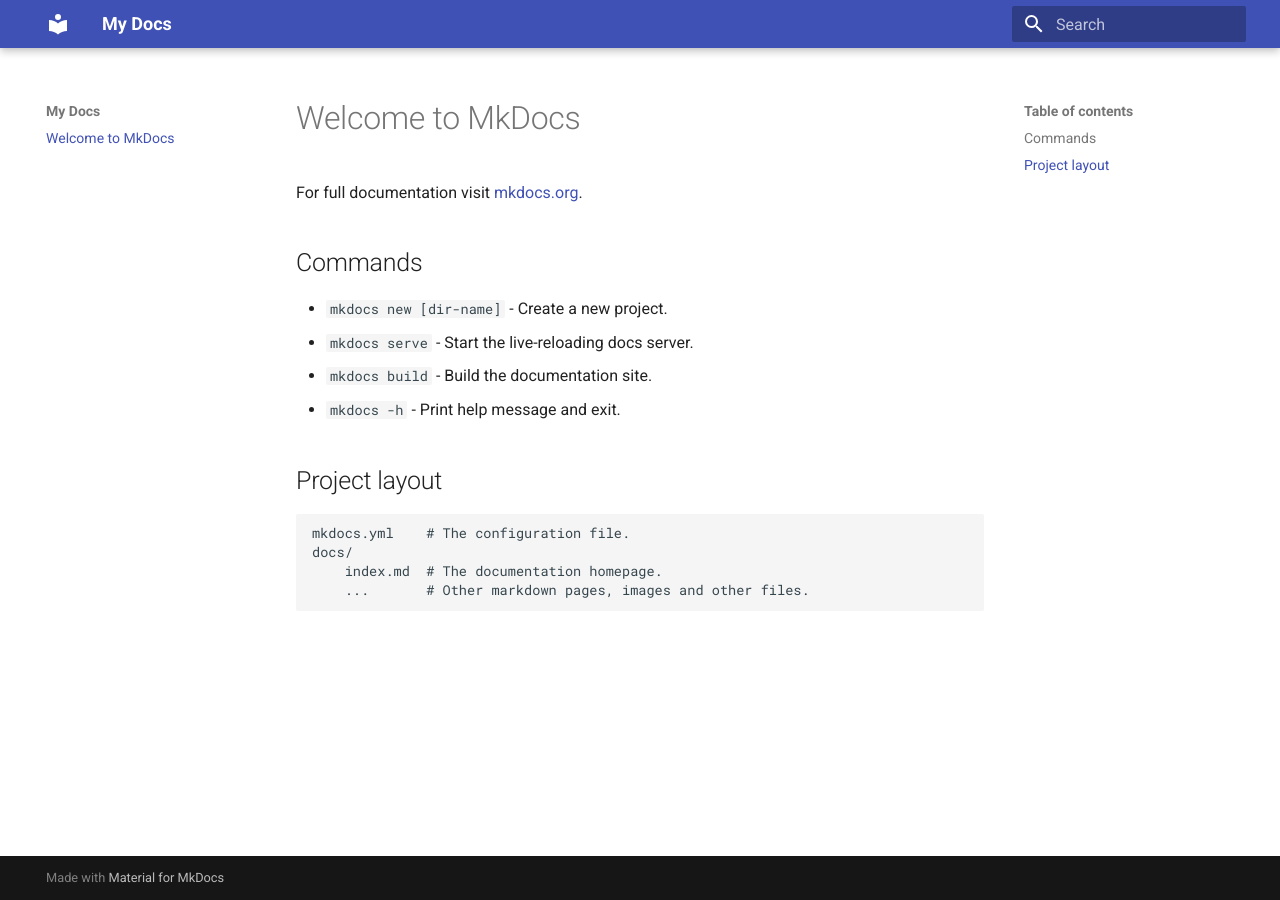
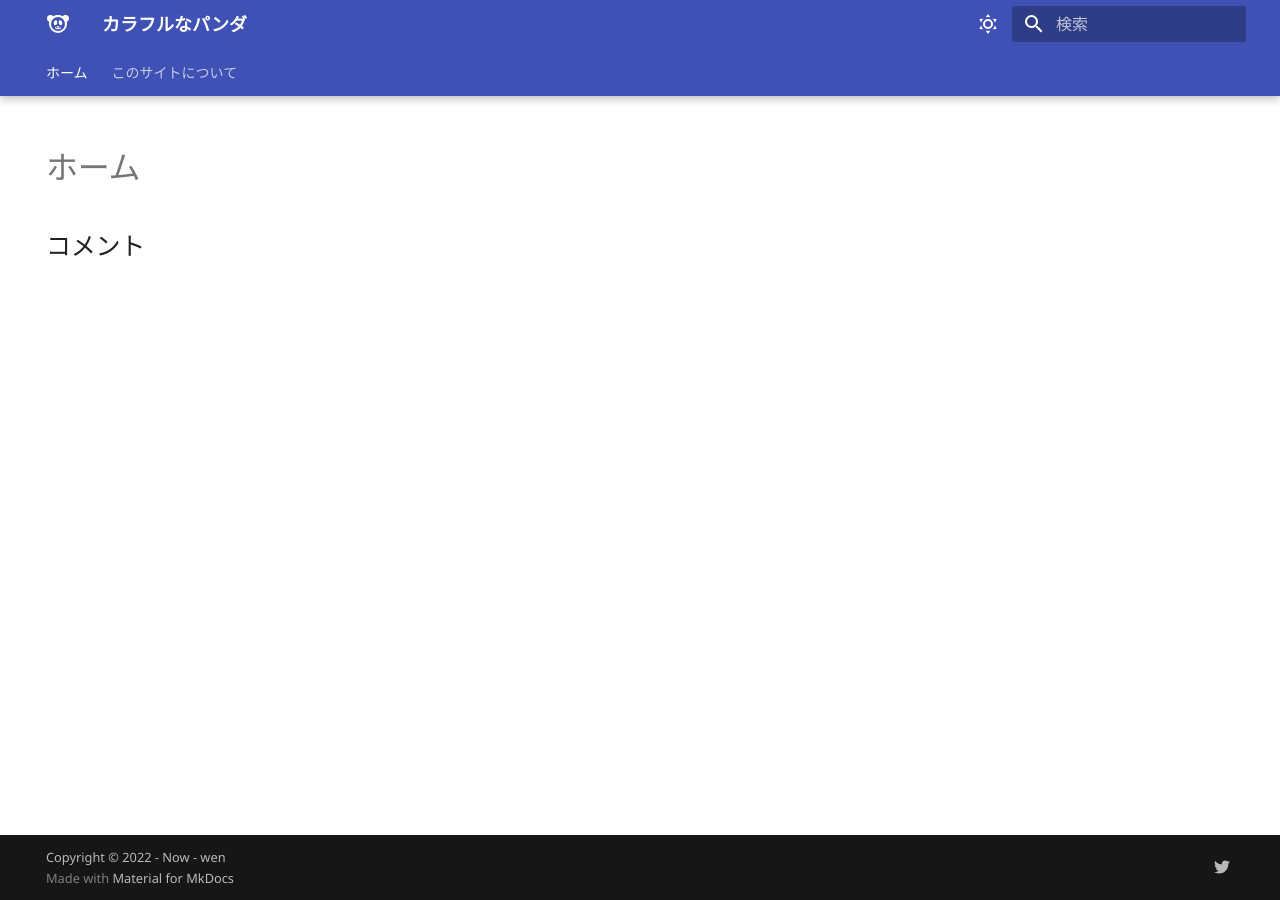
Before and after one commit to wifecooky/colorpanda, an MkDocs documentation site: the page built from docs/index.md, in a window 1280 px wide. Built offline with MkDocs 1.6.1 and Material for MkDocs 9.7.7, drawn with Linux system fonts in a browser that asks for light colours; comment, search, counter and statistics services are not loaded.

Commit message:
Setting for 'Material for MkDocs'

```diff
--- a/docs/index.md
+++ b/docs/index.md
@@ -1,17 +1,5 @@
-# Welcome to MkDocs
-
-For full documentation visit [mkdocs.org](https://www.mkdocs.org).
-
-## Commands
-
-* `mkdocs new [dir-name]` - Create a new project.
-* `mkdocs serve` - Start the live-reloading docs server.
-* `mkdocs build` - Build the documentation site.
-* `mkdocs -h` - Print help message and exit.
-
-## Project layout
-
-    mkdocs.yml    # The configuration file.
-    docs/
-        index.md  # The documentation homepage.
-        ...       # Other markdown pages, images and other files.
+---
+hide:
+  - navigation
+  - toc
+---
--- a/mkdocs.yml
+++ b/mkdocs.yml
@@ -1,3 +1,94 @@
-site_name: My Docs
+site_name: カラフルなパンダ
 theme:
-  name: material
+  name: material # MkDocs for Materialに表示スタイルを切替.
+  custom_dir: overrides
+  language: ja # メニュー言語を日本語に変更.
+  icon: # サイト名横のアイコン画像を変更.
+    logo: material/panda
+  # favicon
+  palette:
+    - scheme: default
+      toggle:
+        icon: material/weather-sunny
+        name: Switch to dark mode
+      # primary: deep purple
+    - scheme: slate
+      toggle:
+        icon: material/weather-night
+        name: Switch to light mode
+      # primary: deep purple
+
+  features:
+    - navigation.tabs # タブ表示を有効化.
+    - navigation.tabs.sticky
+    - navigation.tracking
+    - navigation.top
+    - search.suggest
+    - search.highlight
+    - search.share
+    - content.tabs.link
+  font:
+    text: Noto Sans
+    code: Roboto Mono
+
+# Navigation
+nav:
+  - ホーム: index.md
+  - このサイトについて: about.md
+
+markdown_extensions:
+  # Code blocks
+  - pymdownx.highlight:
+      anchor_linenums: true
+  - pymdownx.inlinehilite
+  - pymdownx.snippets
+  - pymdownx.superfences
+
+  - pymdownx.critic
+  - pymdownx.caret
+  - pymdownx.keys
+  - pymdownx.mark
+  - pymdownx.tilde
+  - admonition
+  - pymdownx.details
+  - tables
+  - toc:
+      permalink: true
+  # Lists: https://squidfunk.github.io/mkdocs-material/reference/lists/#configuration
+  - def_list
+  - pymdownx.tasklist:
+      custom_checkbox: true
+
+extra_css:
+  # ユーザー個別で効かせたい設定を記述.
+  - css/custom.css
+
+# Copyright
+copyright: "Copyright © 2022 - Now - wen"
+
+plugins:
+  - search:
+      lang:
+        - ja
+        - en
+  # - tags
+
+extra:
+  analytics:
+    provider: google
+    property: UA-XXXXXXXX-X
+    feedback:
+      # title: Was this page helpful
+      title: この記事は役に立ちましたか?
+      ratings:
+        - icon: material/heart
+          name: This page was helpful
+          data: 1
+          note: Thanks for your feedback!
+        - icon: material/heart-broken
+          name: This page could be improved
+          data: 0
+          note: Thanks for your feedback!
+  social:
+    - icon: fontawesome/brands/twitter
+      link: https://twitter.com/pandatell
--- /dev/null
+++ b/overrides/main.html
@@ -0,0 +1,49 @@
+{% extends "base.html" %} {% block content %} {{ super() }}
+
+<!-- Giscus -->
+<h2 id="__comments">{{ lang.t("meta.comments") }}</h2>
+<script
+  src="https://giscus.app/client.js"
+  data-repo="wifecooky/colorpanda"
+  data-repo-id="R_kgDOHS7wZg"
+  data-category="General"
+  data-category-id="DIC_kwDOHS7wZs4CO-u3"
+  data-mapping="pathname"
+  data-reactions-enabled="1"
+  data-emit-metadata="0"
+  data-input-position="top"
+  data-theme="preferred_color_scheme"
+  data-lang="ja"
+  data-loading="lazy"
+  crossorigin="anonymous"
+  async
+></script>
+
+<!-- Reload on palette change -->
+<script>
+  var palette = __md_get("__palette");
+  if (palette && typeof palette.color === "object")
+    if (palette.color.scheme === "slate") {
+      var giscus = document.querySelector("script[src*=giscus]");
+      giscus.setAttribute("data-theme", "dark");
+    }
+
+  /* Register event handlers after documented loaded */
+  document.addEventListener("DOMContentLoaded", function () {
+    var ref = document.querySelector("[data-md-component=palette]");
+    ref.addEventListener("change", function () {
+      var palette = __md_get("__palette");
+      if (palette && typeof palette.color === "object") {
+        var theme = palette.color.scheme === "slate" ? "dark" : "light";
+
+        /* Instruct Giscus to change theme */
+        var frame = document.querySelector(".giscus-frame");
+        frame.contentWindow.postMessage(
+          { giscus: { setConfig: { theme } } },
+          "https://giscus.app"
+        );
+      }
+    });
+  });
+</script>
+{% endblock %}
```
Also changed, not shown: docs/about.md (added, +13 -0 lines), docs/css/custom.css (added).
